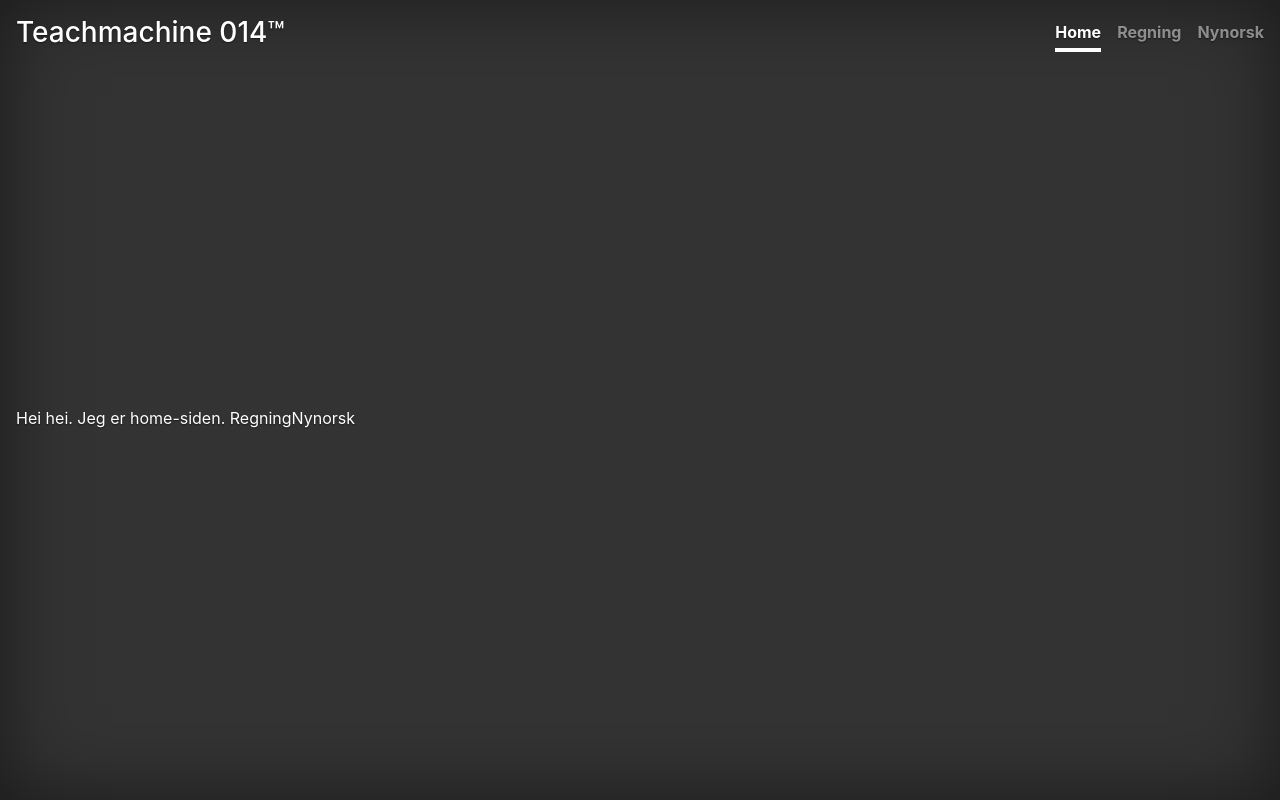
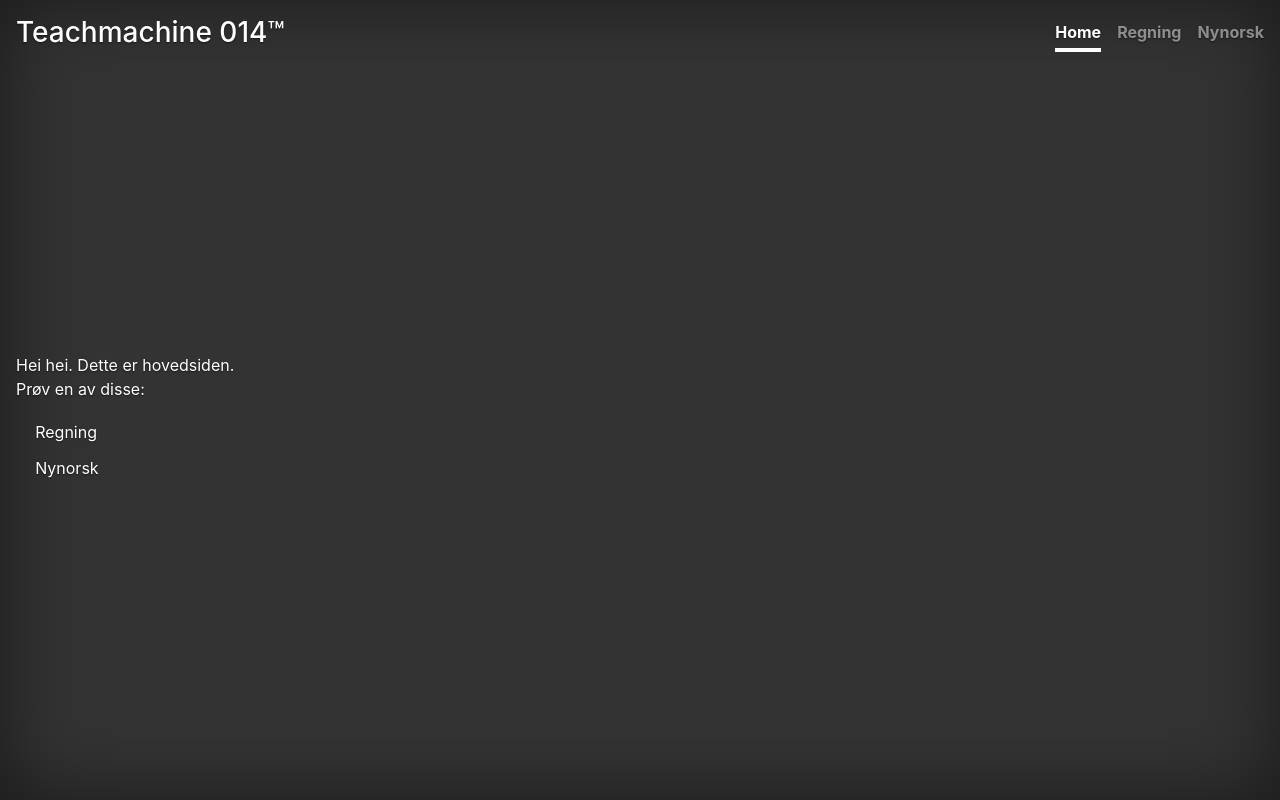
Before and after one commit to nullfjorten/teachmachine, a Vue app: page / in a window 1280 px wide. Built offline with nearby package versions, Linux system fonts and the light colour scheme.

Commit message:
useful message

```diff
--- a/src/components/Home.vue
+++ b/src/components/Home.vue
@@ -1,11 +1,17 @@
 <template>
     <div>
-        Hei hei. Jeg er home-siden.
-        <router-link to="/arithmetic">Regning</router-link>
-        <router-link to="/nynorsk">Nynorsk</router-link>
+        Hei hei. Dette er hovedsiden.
+        <p>Prøv en av disse:</p>
+        <ul>
+            <li>
+                <router-link to="/arithmetic">Regning</router-link>
+            </li>
+            <li>
+                <router-link to="/nynorsk">Nynorsk</router-link>
+            </li>
+        </ul>
     </div>
 </template>
 
 <script>
-
 </script>
```
Also changed, not shown: package.json (+14 -14 lines), 1 other file (tests, documents, lock files or other folders).
